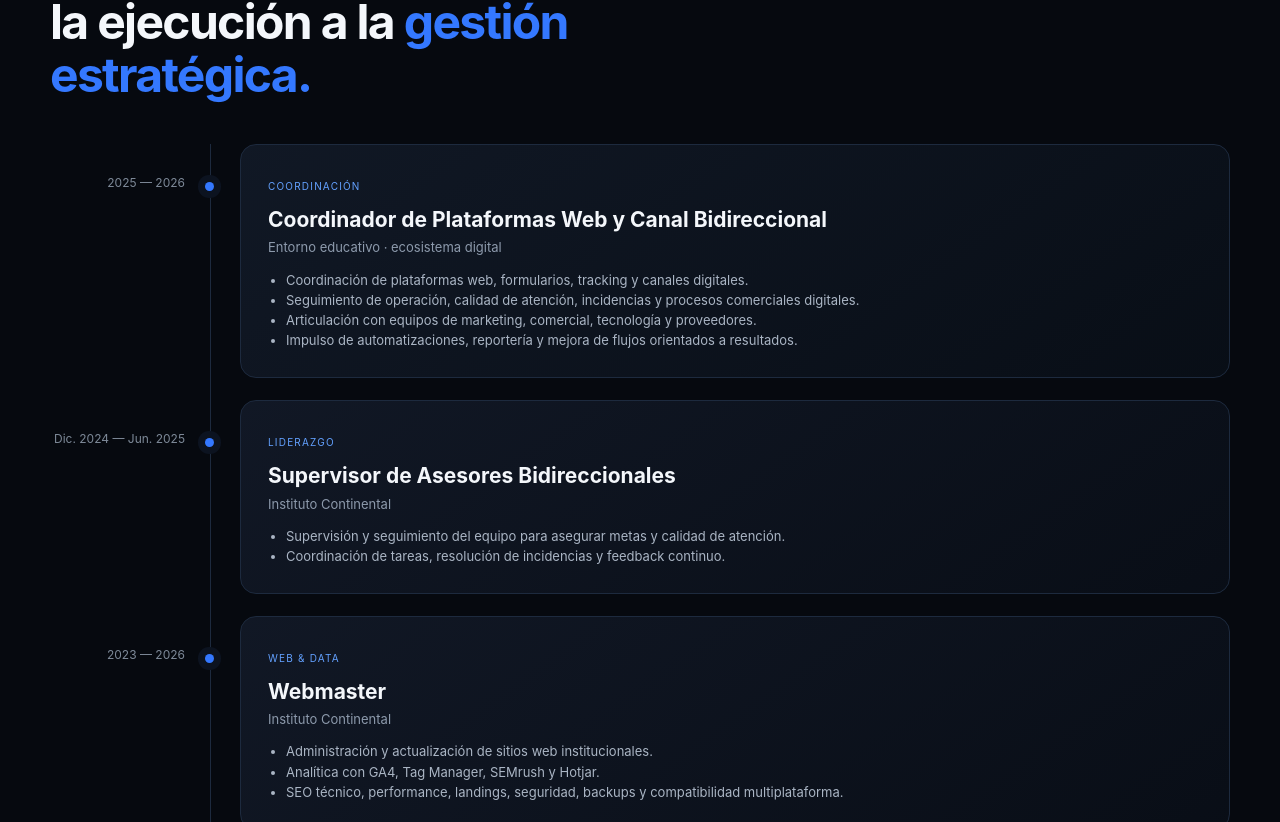
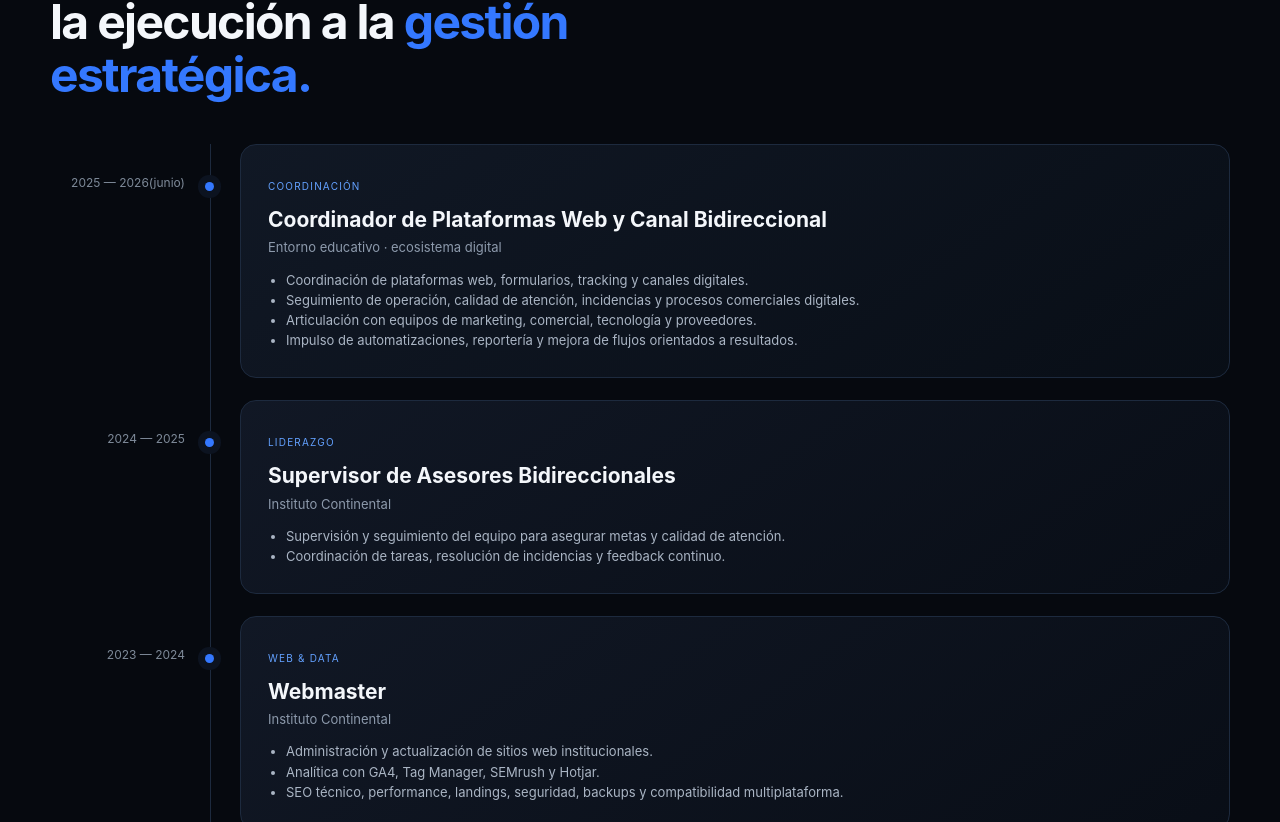
Before and after one commit to daevrusse/cv, a plain HTML site: page index.html in a window 1280 px wide. Shown: the part 2518-3340 px from the top of the page. Drawn offline with Linux system fonts and the light colour scheme.

Commit message:
Update index.html

```diff
--- a/index.html
+++ b/index.html
@@ -86,13 +86,13 @@
       <div class="section-heading reveal"><span>03 · EXPERIENCIA</span><h2>Una trayectoria que evolucionó de la ejecución a la <em>gestión estratégica.</em></h2></div>
       <div class="timeline">
         <article class="timeline-item reveal">
-          <div class="time">2025 — 2026</div><div class="timeline-card"><span class="role-tag">Coordinación</span><h3>Coordinador de Plataformas Web y Canal Bidireccional</h3><p class="company">Entorno educativo · ecosistema digital</p><ul><li>Coordinación de plataformas web, formularios, tracking y canales digitales.</li><li>Seguimiento de operación, calidad de atención, incidencias y procesos comerciales digitales.</li><li>Articulación con equipos de marketing, comercial, tecnología y proveedores.</li><li>Impulso de automatizaciones, reportería y mejora de flujos orientados a resultados.</li></ul></div>
+          <div class="time">2025 — 2026(junio)</div><div class="timeline-card"><span class="role-tag">Coordinación</span><h3>Coordinador de Plataformas Web y Canal Bidireccional</h3><p class="company">Entorno educativo · ecosistema digital</p><ul><li>Coordinación de plataformas web, formularios, tracking y canales digitales.</li><li>Seguimiento de operación, calidad de atención, incidencias y procesos comerciales digitales.</li><li>Articulación con equipos de marketing, comercial, tecnología y proveedores.</li><li>Impulso de automatizaciones, reportería y mejora de flujos orientados a resultados.</li></ul></div>
         </article>
         <article class="timeline-item reveal">
-          <div class="time">Dic. 2024 — Jun. 2025</div><div class="timeline-card"><span class="role-tag">Liderazgo</span><h3>Supervisor de Asesores Bidireccionales</h3><p class="company">Instituto Continental</p><ul><li>Supervisión y seguimiento del equipo para asegurar metas y calidad de atención.</li><li>Coordinación de tareas, resolución de incidencias y feedback continuo.</li></ul></div>
+          <div class="time">2024 — 2025</div><div class="timeline-card"><span class="role-tag">Liderazgo</span><h3>Supervisor de Asesores Bidireccionales</h3><p class="company">Instituto Continental</p><ul><li>Supervisión y seguimiento del equipo para asegurar metas y calidad de atención.</li><li>Coordinación de tareas, resolución de incidencias y feedback continuo.</li></ul></div>
         </article>
         <article class="timeline-item reveal">
-          <div class="time">2023 — 2026</div><div class="timeline-card"><span class="role-tag">Web & Data</span><h3>Webmaster</h3><p class="company">Instituto Continental</p><ul><li>Administración y actualización de sitios web institucionales.</li><li>Analítica con GA4, Tag Manager, SEMrush y Hotjar.</li><li>SEO técnico, performance, landings, seguridad, backups y compatibilidad multiplataforma.</li></ul></div>
+          <div class="time">2023 — 2024</div><div class="timeline-card"><span class="role-tag">Web & Data</span><h3>Webmaster</h3><p class="company">Instituto Continental</p><ul><li>Administración y actualización de sitios web institucionales.</li><li>Analítica con GA4, Tag Manager, SEMrush y Hotjar.</li><li>SEO técnico, performance, landings, seguridad, backups y compatibilidad multiplataforma.</li></ul></div>
         </article>
         <article class="timeline-item reveal">
           <div class="time">Experiencia previa</div><div class="timeline-card"><span class="role-tag">Digital</span><h3>Analista de Medios Digitales</h3><p class="company">Universidad Continental</p><ul><li>Desarrollo de landing pages responsivas con mejora reportada de 8% en conversión.</li><li>Gestión UI/UX y WordPress; SEO y analítica con aumento reportado de 7% en tráfico orgánico.</li><li>Email marketing con Mailchimp/SendGrid y crecimiento reportado de 15% en engagement.</li></ul></div>
```
